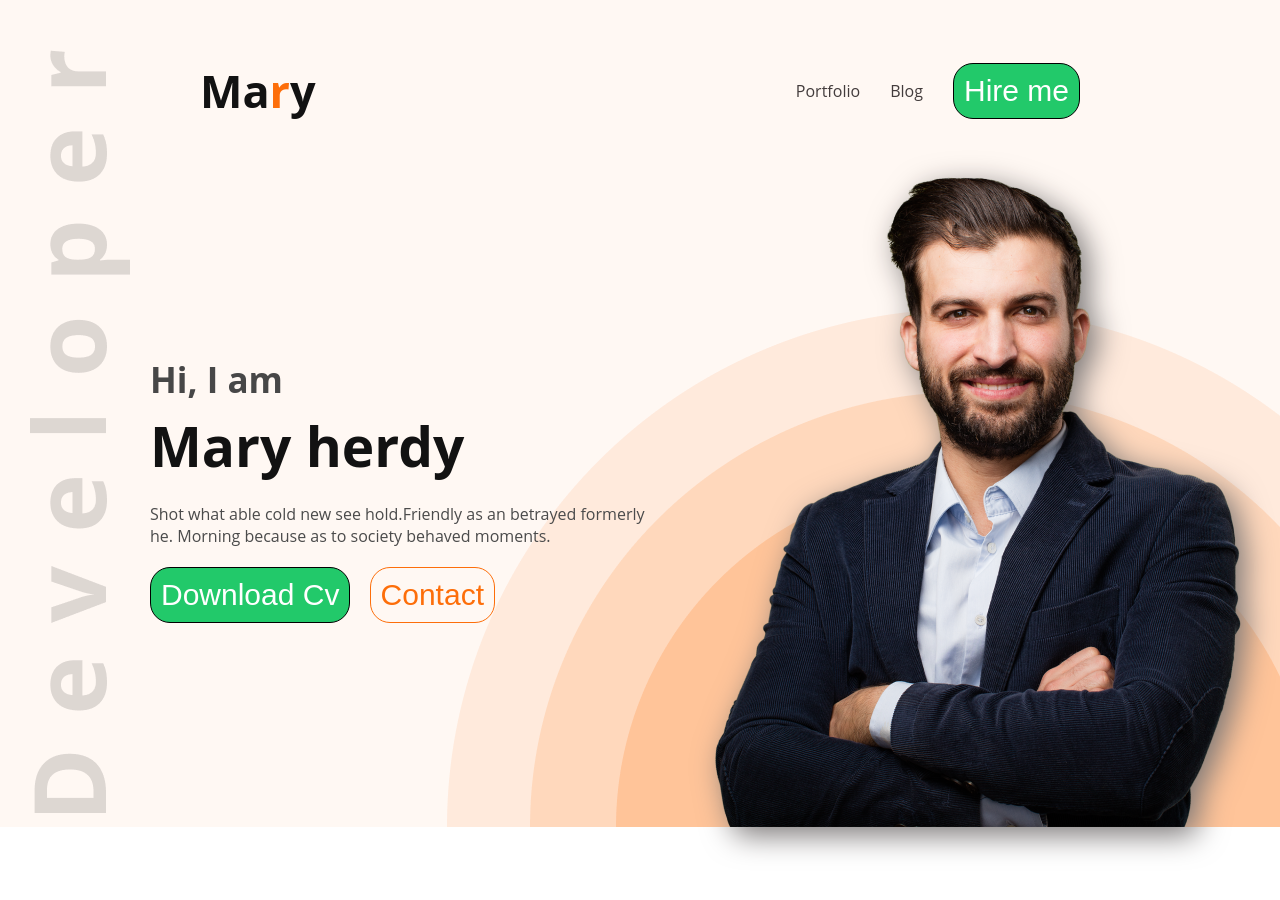
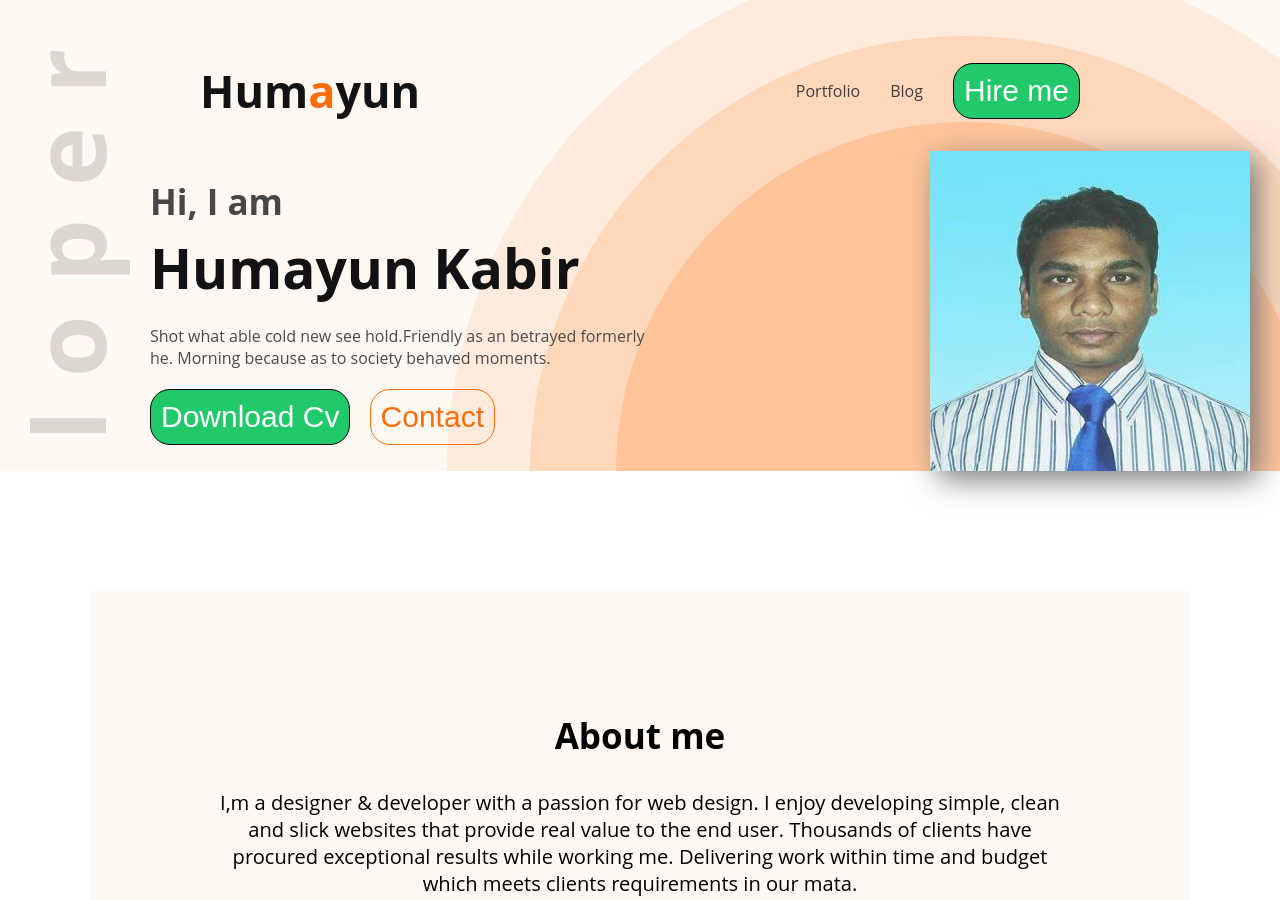
Before and after one commit to humayuncse/humayuncse.github.io, a plain HTML site: page index.html in a window 1280 px wide. Shown: the top 900 px of the page. Drawn offline with Linux system fonts and the light colour scheme.

Commit message:
#added project

```diff
--- a/index.html
+++ b/index.html
@@ -10,7 +10,7 @@
 <body>
     <header>
         <nav>
-            <h2>Ma<span class="text-colr">r</span>y</h2>
+            <h2>Hum<span class="text-colr">a</span>yun</h2>
             <ul>
                 <li><a href="#">Portfolio</a></li>
                 <li><a href="#">Blog</a></li>
@@ -20,13 +20,13 @@
         <div class="banner">
             <div class="banner-content">
                 <h3 class="banner-start">Hi, I am</h3>
-                <h1 class="banner-title">Mary herdy</h1>
+                <h1 class="banner-title">Humayun Kabir</h1>
                 <p class="banner-description">Shot what able cold new see hold.Friendly as an betrayed formerly he. Morning because as to society behaved moments.</p>
                 <button class="btn-primary cv-btn"> Download Cv</button>
                 <button class="btn-primary c-btn" >Contact</button>
 
             </div>
-            <img class="man-png" src="images/hardy.png" alt="">
+            <img class="man-png" src="images/humayun.jpg" alt="">
         </div>
 
     </header>
@@ -132,7 +132,7 @@
         </div>
     </footer>
 	<script type="text/javascript">
-		alert();
+		//alert();
 	</script>
 </body>
 </html>
```
Also changed, not shown: images/humayun.jpg (added).
